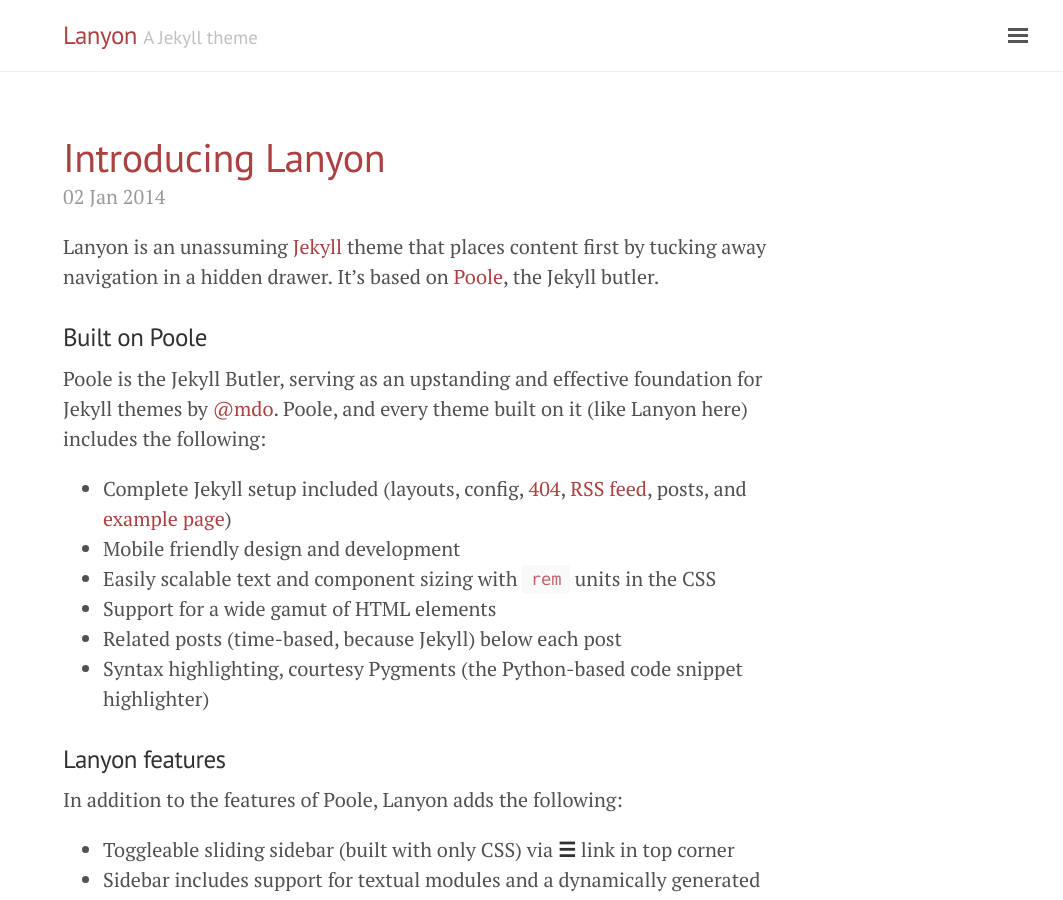
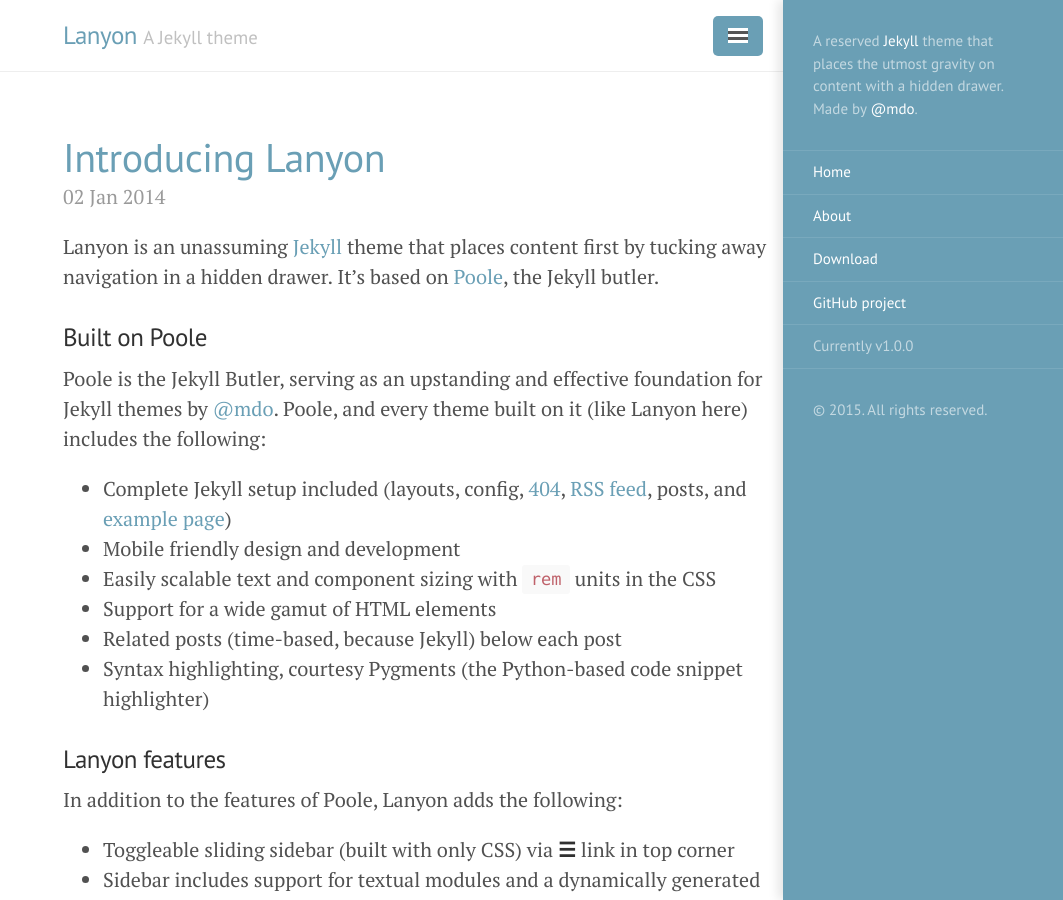
Before and after one commit to talangsoft/talangsoft.github.io, a Jekyll site: the page built from index.html, in a window 1280 px wide and 900 px high. Shown: the whole window, without its empty margins (217-1280 px from the left). Built offline with Jekyll 4.4.1, drawn with Linux system fonts in a browser that asks for light colours; the list of posts is cut into pages by our own code.

Commit message:
Colour change again

```diff
--- a/_includes/sidebar.html
+++ b/_includes/sidebar.html
@@ -1,6 +1,6 @@
 <!-- Target for toggling the sidebar `.sidebar-checkbox` is for regular
      styles, `#sidebar-checkbox` for behavior. -->
-<input type="checkbox" class="sidebar-checkbox" id="sidebar-checkbox">
+<input type="checkbox" class="sidebar-checkbox" id="sidebar-checkbox" checked>
 
 <!-- Toggleable sidebar -->
 <div class="sidebar" id="sidebar">
--- a/_layouts/default.html
+++ b/_layouts/default.html
@@ -3,7 +3,7 @@
 
   {% include head.html %}
 
-  <body class="layout-reverse sidebar-overlay theme-base-08">
+  <body class="layout-reverse sidebar-overlay theme-base-0d">
 
     {% include sidebar.html %}
 
```
